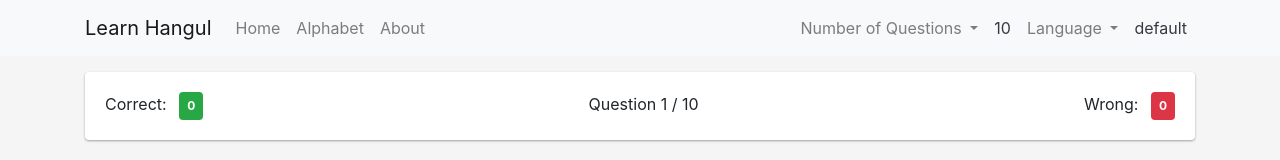
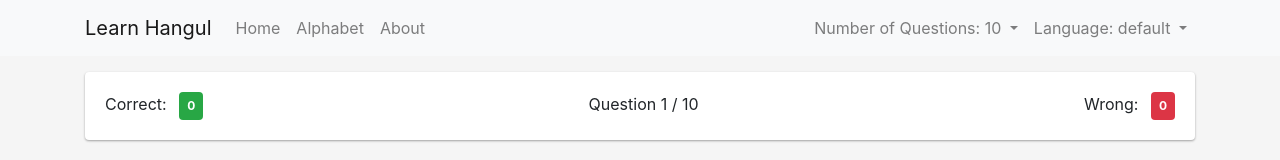
Before and after one commit to levpopov1/language-quiz, a Vue app: page / in a window 1280 px wide. Shown: the top 160 px of the page. Built offline with nearby package versions, Linux system fonts and the light colour scheme; no server answers.

Commit message:
combines selected lable with dropdown

```diff
--- a/src/components/Navbar.vue
+++ b/src/components/Navbar.vue
@@ -21,7 +21,7 @@
           <ul class="navbar-nav">
             <li class="nav-item dropdown">
               <a class="nav-link dropdown-toggle" data-toggle="dropdown" href="#" role="button" aria-haspopup="true" aria-expanded="false">
-                Number of Questions
+                Number of Questions: {{ limit }}
               </a>
               <div class="dropdown-menu">
                 <li><button class="dropdown-item" @click="setLimit(25)">25</button></li>
@@ -32,21 +32,15 @@
                 <li><button class="dropdown-item" @click="setLimit(200)">200</button></li>
               </div>
             </li>
-            <li class="nav-item">
-              <a class="nav-link text-dark disabled" href="#">{{ limit }}</a>
-            </li>
             <li class="nav-item dropdown">
               <a class="nav-link dropdown-toggle" data-toggle="dropdown" href="#" role="button" aria-haspopup="true" aria-expanded="false">
-                Language
+                Language: {{ languageDisplayString }}
               </a>
               <div class="dropdown-menu">
                 <li><button class="dropdown-item" @click="setLanguage('hiragana')">Japanese - Hiragana</button></li>
                 <li><button class="dropdown-item" @click="setLanguage('katakana')">Japanese - Katakana</button></li>
                 <li><button class="dropdown-item" @click="setLanguage('hangul')">Korean - Hangul</button></li>
               </div>
-            </li>
-            <li class="nav-item">
-              <a class="nav-link text-dark disabled" href="#">{{ languageDisplayString }}</a>
             </li>
           </ul>
         </div>
```
